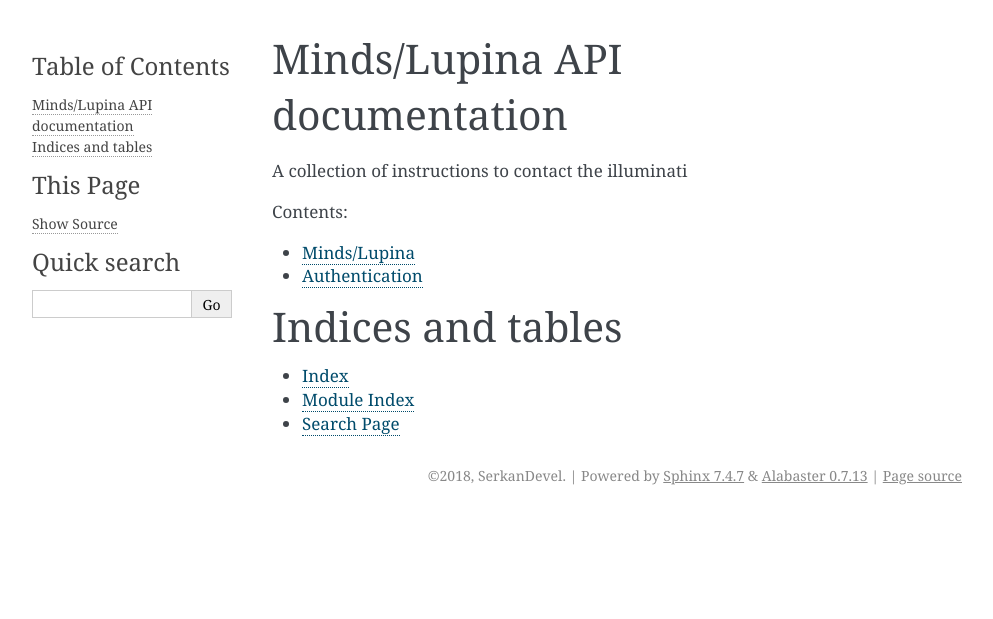
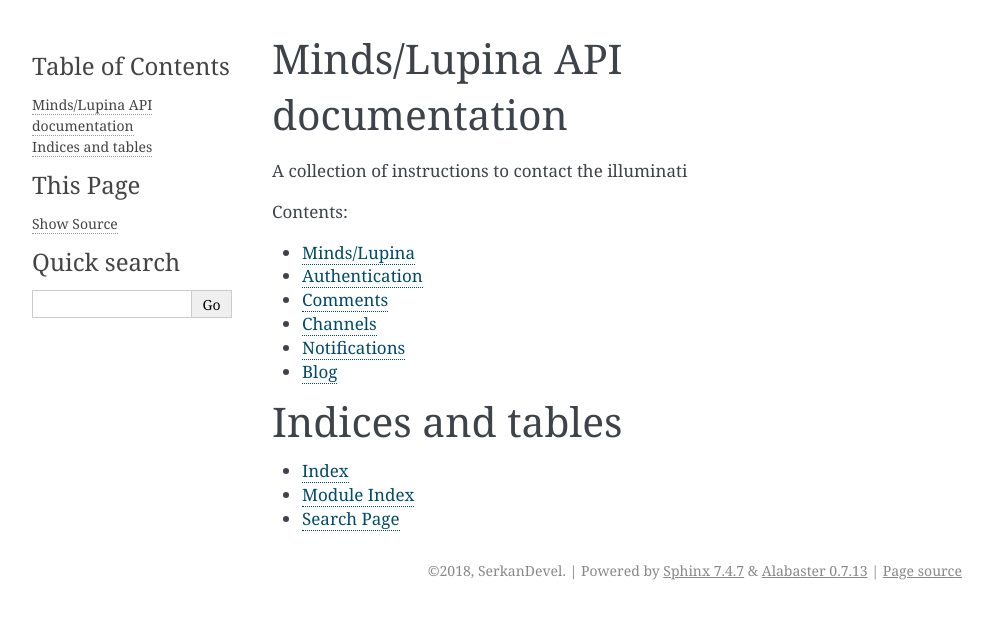
Before and after one commit to Serkan-devel/Illuminaten-schnittstelle, a Sphinx documentation site: the page built from docs/index.rst, in a window 1280 px wide. Shown: the top 619 px of the page, without its empty margins (148-1141 px from the left). Built offline with Sphinx 7.4.7, drawn with Linux system fonts in a browser that asks for light colours.

Commit message:
index stub

```diff
--- /dev/null
+++ b/docs/channel.md
@@ -0,0 +1 @@
+## Channels
--- /dev/null
+++ b/docs/comment.md
@@ -0,0 +1 @@
+## Comments
--- a/docs/index.rst
+++ b/docs/index.rst
@@ -14,6 +14,10 @@
 
    maindrive
    auth
+   comment
+   channel
+   notifications
+   blog
 
 Indices and tables
 ==================
```
Also changed, not shown: docs/blog.md (added, +1 -0 lines), docs/notifications.md (added, +1 -0 lines).
